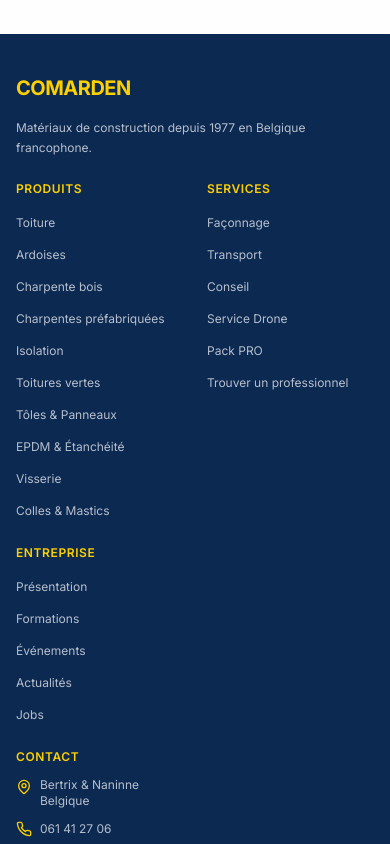
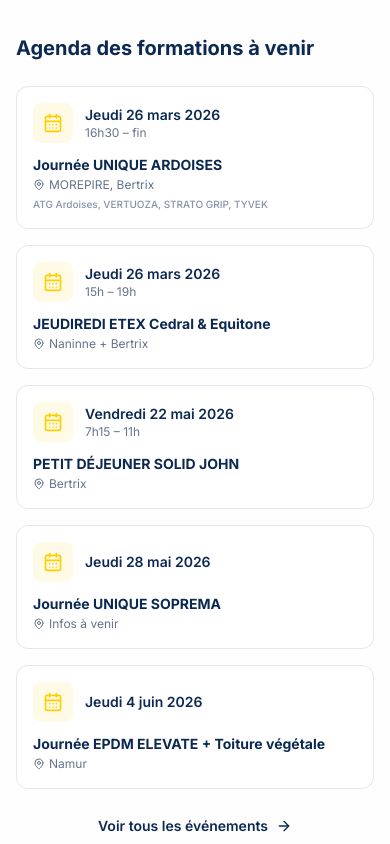
Before and after one commit to FlorianInnovationline/comarden, a Next.js app: page /formations in a window 390 px wide. Shown: the part 5660-6504 px from the top of the page. Built offline with nearby package versions, Linux system fonts and the light colour scheme.

Commit message:
feat(formations): add Agenda des formations à venir section
5 upcoming events with date, location, time + link to /evenements

Made-with: Cursor

```diff
--- a/app/formations/page.tsx
+++ b/app/formations/page.tsx
@@ -1,7 +1,8 @@
 "use client";
 
 import { useState } from "react";
-import { CheckCircle2, Award, Clock } from "lucide-react";
+import Link from "next/link";
+import { CheckCircle2, Award, Clock, CalendarDays, MapPin, ArrowRight } from "lucide-react";
 import Reveal from "@/components/ui/Reveal";
 import Card from "@/components/ui/Card";
 import RegistrationCard, { type RegistrationData } from "@/components/formations/RegistrationCard";
@@ -230,6 +231,79 @@ export default function FormationsPage() {
                     </Reveal>
                   ))}
                 </div>
+
+                {/* Agenda des formations à venir */}
+                <div className="mt-16">
+                  <h3 className="text-xl font-bold text-primary mb-6">Agenda des formations à venir</h3>
+                  <div className="space-y-4">
+                    {[
+                      {
+                        title: "Journée UNIQUE ARDOISES",
+                        date: "Jeudi 26 mars 2026",
+                        lieu: "MOREPIRE, Bertrix",
+                        horaire: "16h30 – fin",
+                        brands: "ATG Ardoises, VERTUOZA, STRATO GRIP, TYVEK",
+                      },
+                      {
+                        title: "JEUDIREDI ETEX Cedral & Equitone",
+                        date: "Jeudi 26 mars 2026",
+                        lieu: "Naninne + Bertrix",
+                        horaire: "15h – 19h",
+                      },
+                      {
+                        title: "PETIT DÉJEUNER SOLID JOHN",
+                        date: "Vendredi 22 mai 2026",
+                        lieu: "Bertrix",
+                        horaire: "7h15 – 11h",
+                      },
+                      {
+                        title: "Journée UNIQUE SOPREMA",
+                        date: "Jeudi 28 mai 2026",
+                        lieu: "Infos à venir",
+                        horaire: "",
+                      },
+                      {
+                        title: "Journée EPDM ELEVATE + Toiture végétale",
+                        date: "Jeudi 4 juin 2026",
+                        lieu: "Namur",
+                        horaire: "",
+                      },
+                    ].map((evt) => (
+                      <Reveal key={evt.title}>
+                        <div className="flex flex-col sm:flex-row sm:items-center gap-3 bg-white rounded-xl border border-slate-200 p-4 sm:p-5 hover:shadow-md transition-shadow">
+                          <div className="flex items-center gap-3 flex-shrink-0">
+                            <div className="w-10 h-10 rounded-lg bg-accent/10 flex items-center justify-center">
+                              <CalendarDays className="w-5 h-5 text-accent" />
+                            </div>
+                            <div className="sm:w-40">
+                              <p className="text-sm font-semibold text-primary">{evt.date}</p>
+                              {evt.horaire && <p className="text-xs text-slate-500">{evt.horaire}</p>}
+                            </div>
+                          </div>
+                          <div className="flex-1">
+                            <h4 className="text-sm font-bold text-primary">{evt.title}</h4>
+                            <div className="flex items-center gap-1 text-xs text-slate-500 mt-0.5">
+                              <MapPin className="w-3 h-3" />
+                              {evt.lieu}
+                            </div>
+                            {evt.brands && (
+                              <p className="text-[10px] text-primary/50 font-medium mt-1">{evt.brands}</p>
+                            )}
+                          </div>
+                        </div>
+                      </Reveal>
+                    ))}
+                  </div>
+                  <div className="mt-6 text-center">
+                    <Link
+                      href="/evenements"
+                      className="inline-flex items-center gap-2 text-sm font-semibold text-primary hover:text-accent transition-colors"
+                    >
+                      Voir tous les événements
+                      <ArrowRight className="w-4 h-4" />
+                    </Link>
+                  </div>
+                </div>
               </div>
             </Reveal>
           </div>
```
